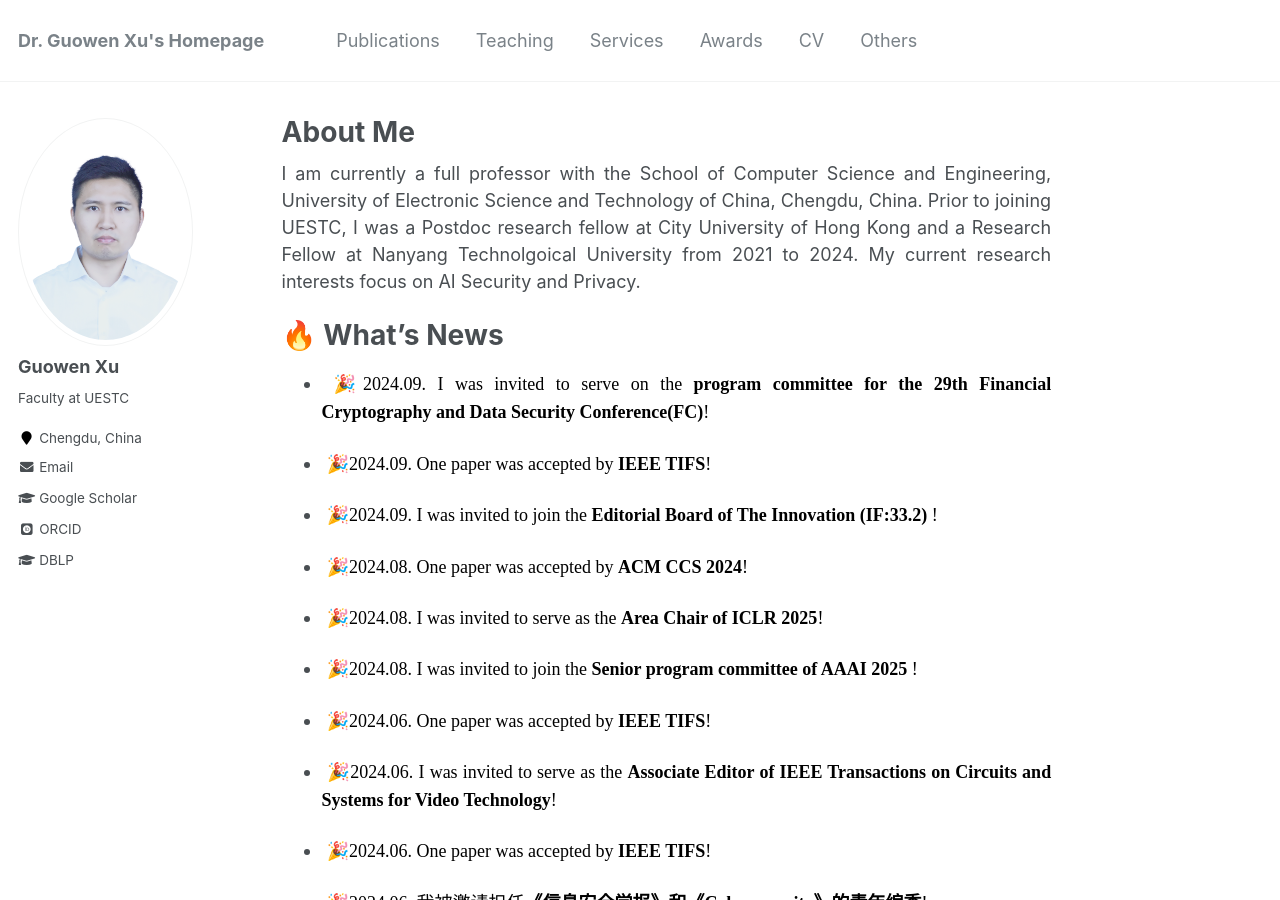
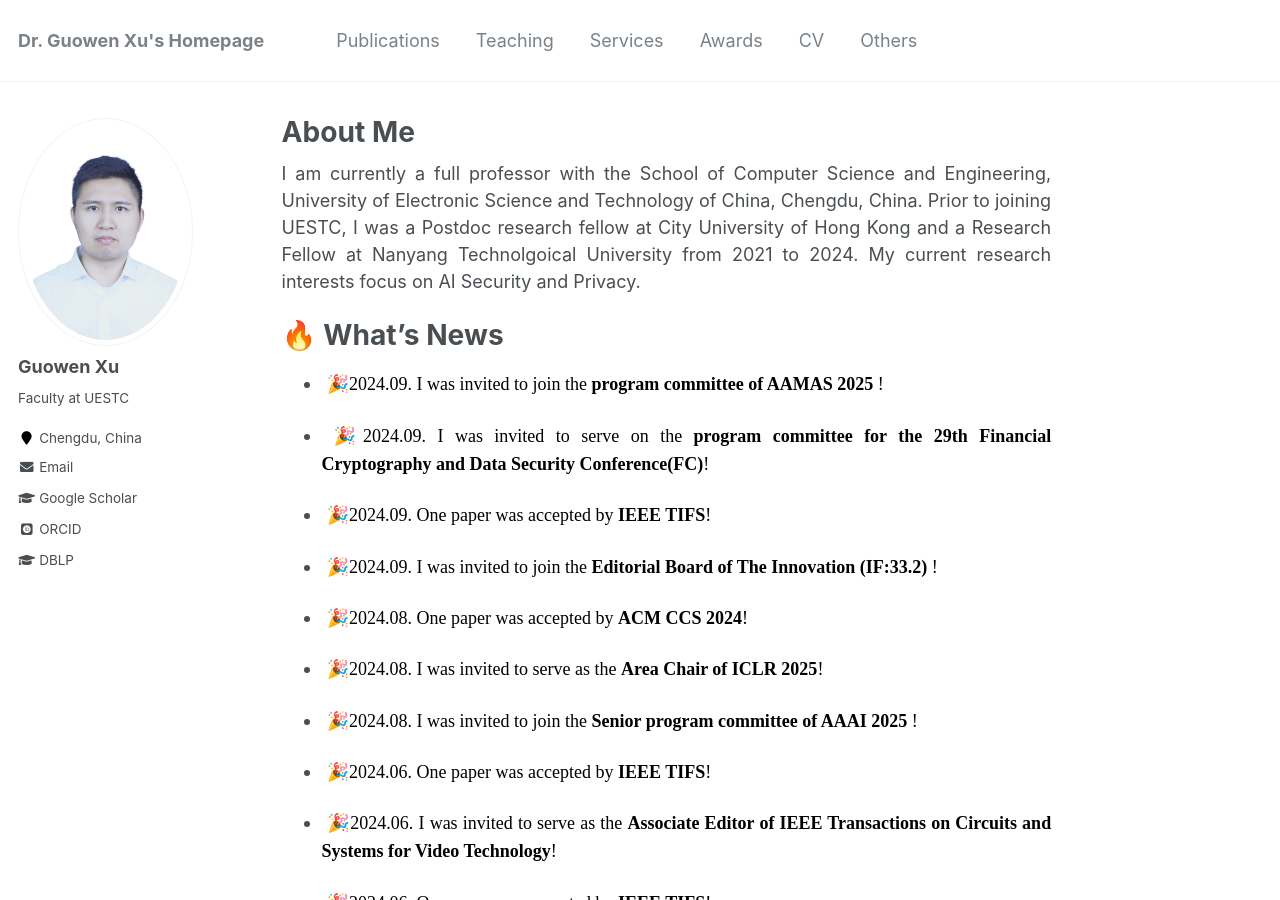
Before and after one commit to Guowen-xu/guowen-xu.github.io, a Jekyll site: the page built from _pages/about.md, in a window 1280 px wide and 900 px high. Built offline with Jekyll 4.4.1, drawn with Linux system fonts in a browser that asks for light colours; some web fonts are replaced.

Commit message:
Update about.md

```diff
--- a/_pages/about.md
+++ b/_pages/about.md
@@ -18,6 +18,7 @@ redirect_from:
 
   🔥 What's News
 ======
+-  <p align="justify">&nbsp;🎉<font face="Times New Roman" color=black size=4>2024.09.  I was invited to join the <b>program committee of AAMAS 2025 </b>!</font></p>
 - <p align="justify">&nbsp;🎉<font face="Times New Roman" color=black size=4>2024.09. I was invited to serve on the  <b>program committee for the 29th Financial Cryptography and Data Security Conference(FC)</b>!</font></p>
 - <p align="justify">&nbsp;🎉<font face="Times New Roman" color=black size=4>2024.09. One paper was accepted by <b>IEEE TIFS</b>!</font></p>
 -  <p align="justify">&nbsp;🎉<font face="Times New Roman" color=black size=4>2024.09.  I was invited to join the <b>Editorial Board of The Innovation (IF:33.2) </b>!</font></p>
```
